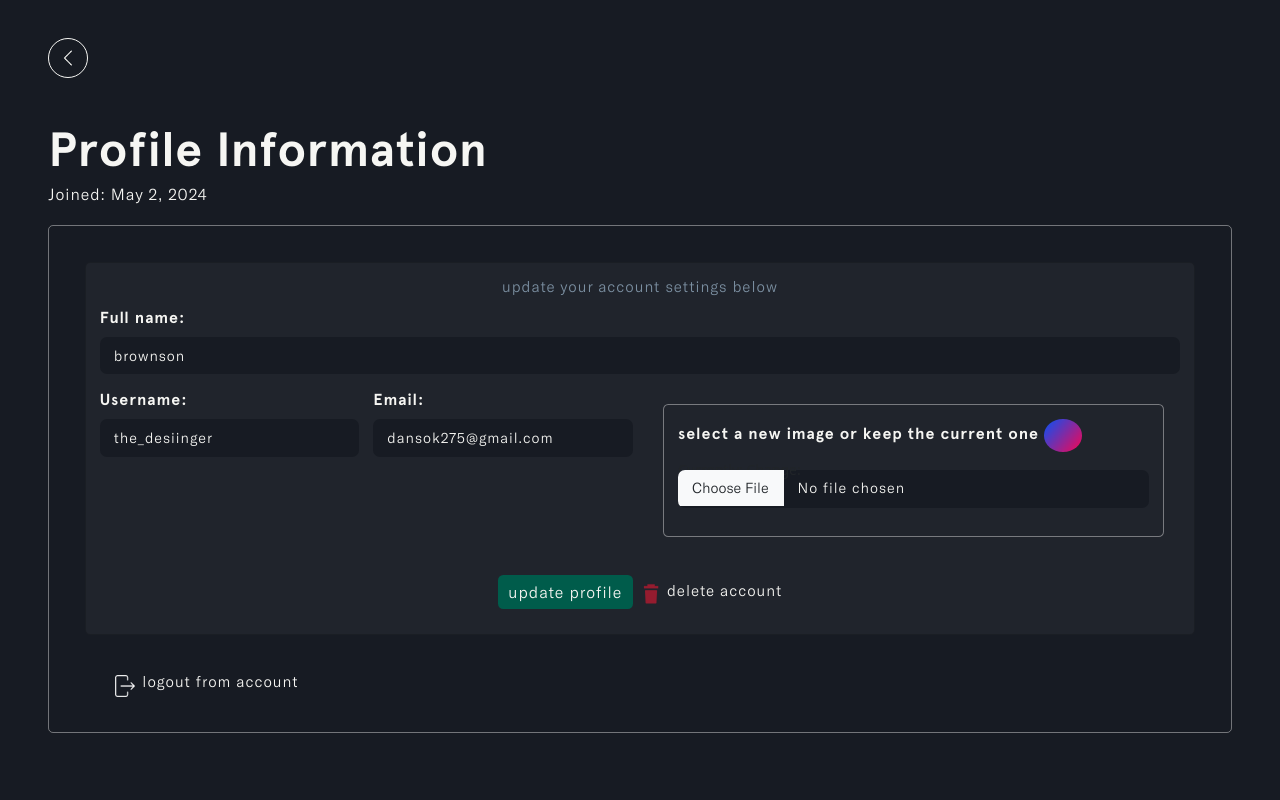
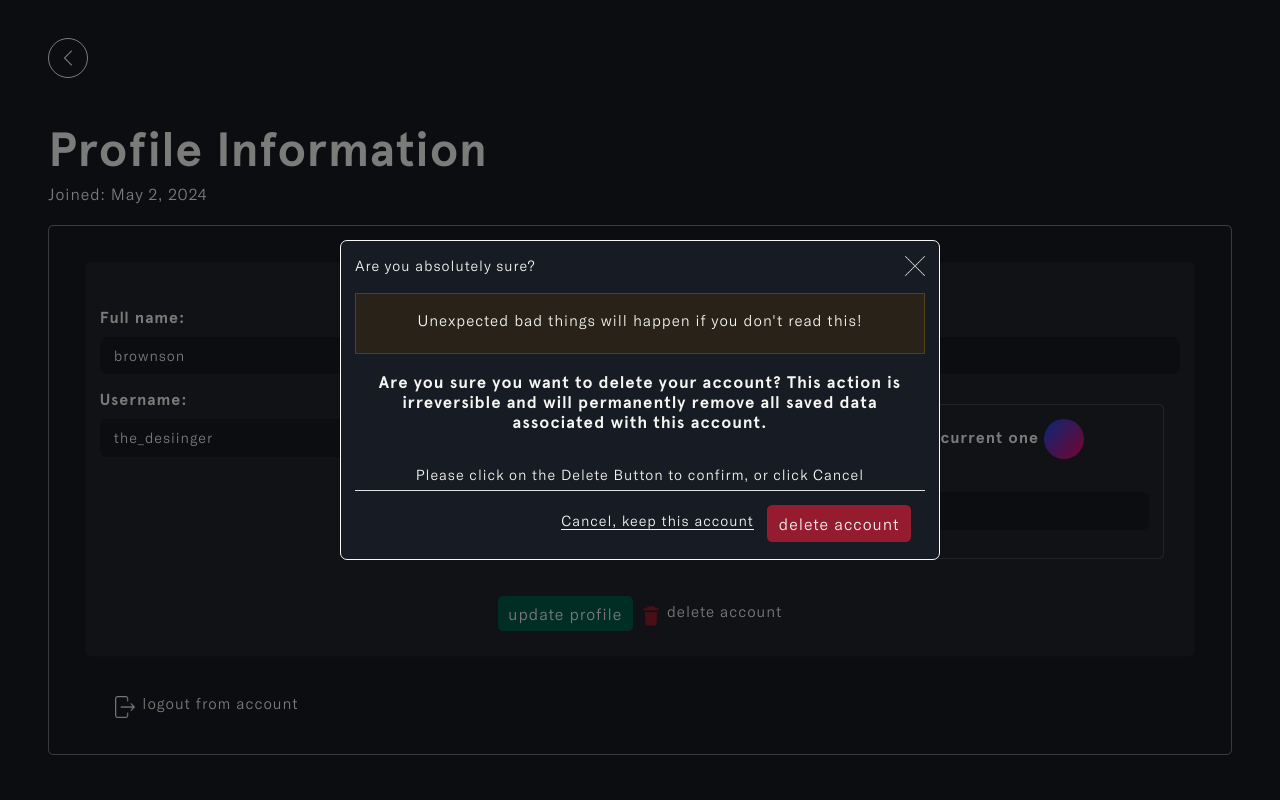
Before and after one commit to DavidDanso/we-chat, a Django app: page /profile in a window 1280 px wide, after a click on "delete account". Run offline with Django 5.2, Linux system fonts and the light colour scheme; a user stored in the database is signed in; data comes from the database, SQL or seed files in the repository; both versions use the stored data as it was after the commit; some libraries are stand-ins or nearby versions.

Commit message:
add delete account in user profile

```diff
--- /dev/null
+++ b/a_user/templates/a_user/delete-account-modal.html
@@ -0,0 +1,77 @@
+{% load static %}
+<!--  -->
+<div id="delete-account-modal">
+  <div
+    class="modal fade"
+    id="deleteAccountModal"
+    data-bs-backdrop="static"
+    data-bs-keyboard="false"
+    tabindex="-1"
+    aria-labelledby="staticBackdropLabel"
+    aria-hidden="true"
+  >
+    <div class="modal-dialog modal-dialog-centered">
+      {% if invoice_count > 0 %}
+      <!--  -->
+      {% include 'user/has_invoice-modal.html' %}
+      <!--  -->
+      {% else %}
+      <div class="modal-content">
+        <div class="modal-header">
+          <h6 class="modal-title" id="staticBackdropLabel">
+            Are you absolutely sure?
+          </h6>
+          <img
+            id="close_img"
+            src="{% static '/images/cancel.png' %}"
+            class="img-fluid"
+            alt="close_img"
+            data-bs-dismiss="modal"
+            aria-label="Close"
+          />
+        </div>
+        <div class="modal-body">
+          <div id="modal-wrapper">
+            <div id="warning">
+              <h3>Unexpected bad things will happen if you don't read this!</h3>
+            </div>
+            <!-- end warning -->
+            <h4>
+              Are you sure you want to delete your account? This action is
+              irreversible and will permanently remove all saved data associated
+              with this account.
+            </h4>
+
+            <h6>
+              Please click on the Delete Button to confirm, or click Cancel
+            </h6>
+            <form action="" method="POST">
+              {% csrf_token %}
+              <div class="modal-footer">
+                <a href="#" data-bs-dismiss="modal" aria-label="Close">
+                  <h6>
+                    <span>Cancel, keep this account</span>
+                  </h6>
+                </a>
+                <input
+                  type="submit"
+                  class="btn"
+                  name="delete_account"
+                  id="delete_account"
+                  value="delete account"
+                />
+              </div>
+              <!-- End modal-footer-->
+            </form>
+            <!-- End form-->
+          </div>
+          <!-- End modal-wrapper-->
+        </div>
+        <!-- End modal-body-->
+      </div>
+      {% endif %}
+      <!-- End modal-content-->
+    </div>
+  </div>
+  <!-- End modal-->
+</div>
--- a/a_user/templates/a_user/profile.html
+++ b/a_user/templates/a_user/profile.html
@@ -184,6 +184,10 @@
           <!-- End container-fluid -->
         </div>
         <!-- End hero -->
+
+        <!--=========================================== delete-account-Modal--layout ===============================-->
+        {% include 'a_user/delete-account-modal.html' %}
+        <!-- End delete-folder-modal-->
       </div>
       <!-- End page--layout -->
     </main>
--- a/static/css/profile.css
+++ b/static/css/profile.css
@@ -325,10 +325,11 @@ a:hover {
 
 /* profile image card */
 #invoice--img-card {
-  border: 1px solid #f6f6f669;
+  border: 1px solid #f6f6f62d;
 }
 #invoice--img-default {
-  width: 20%;
+  width: 45px;
+  height: 45px;
   object-fit: cover;
 }
 #invoice--img-card a,
@@ -532,11 +533,12 @@ footer p {
 
   /* profile image card */
   #invoice--img-default {
-    width: 8%;
+    width: 40px;
+    height: 40px;
     object-fit: cover;
   }
   #id_user_avatar {
-    margin-top: -2%;
+    margin-top: 1%;
   }
 }
 
```
Also changed, not shown: db.sqlite3, static/images/cancel.png (added), static/images/user_avatar/Page-1.png (added).
